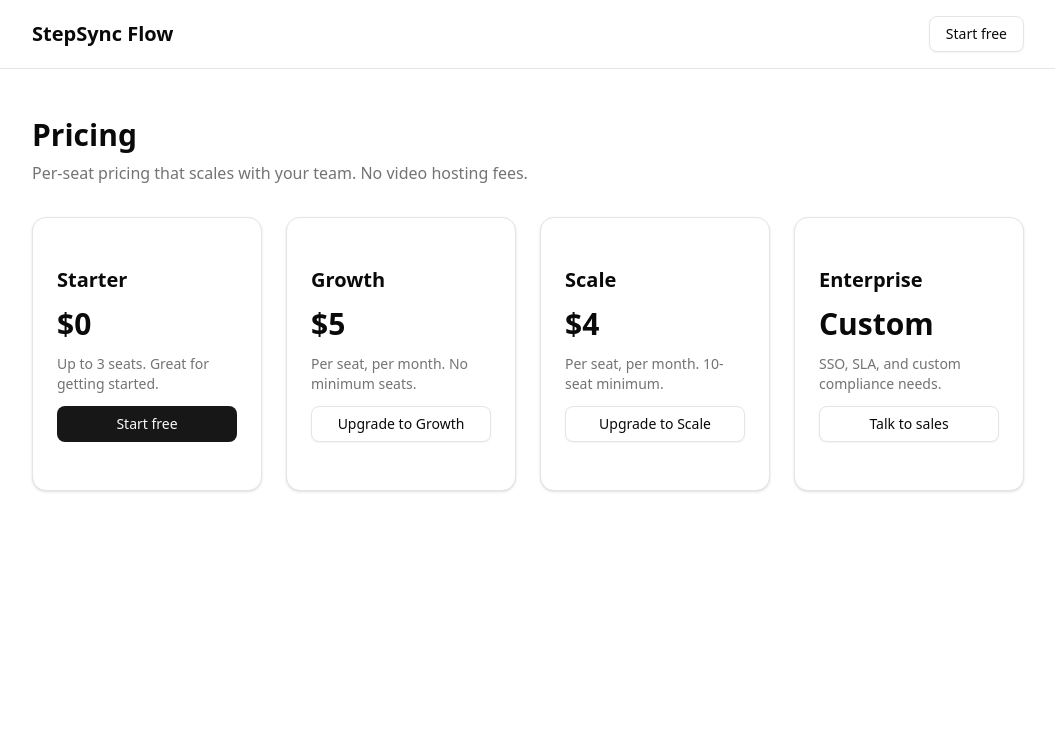
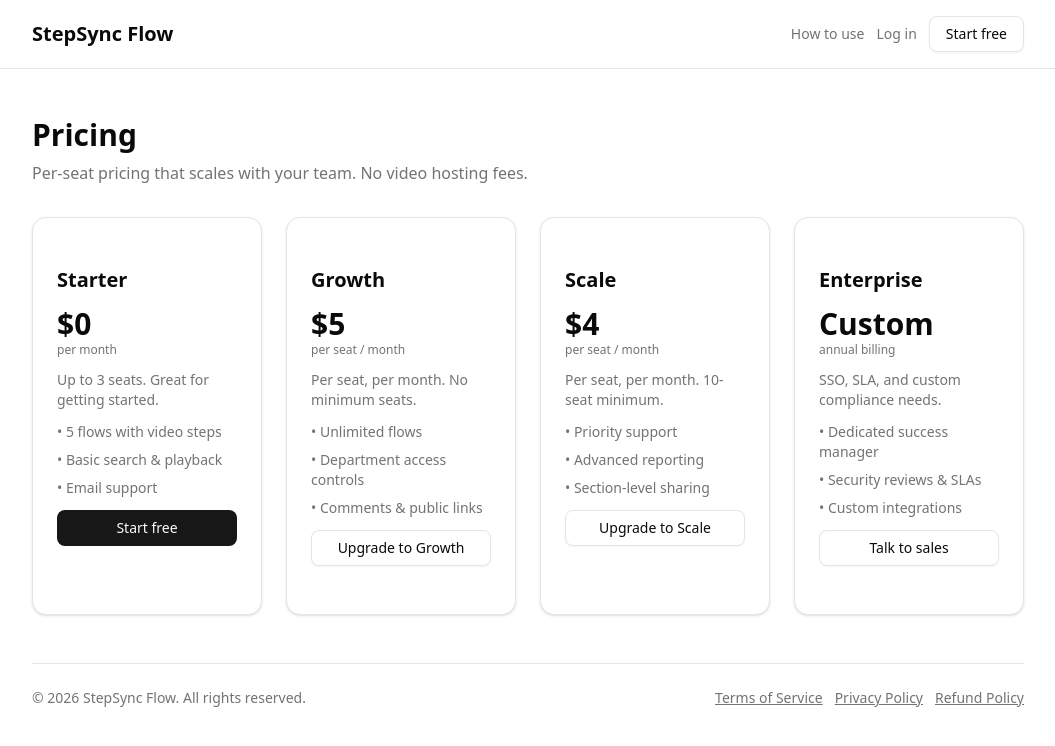
Before and after one commit to iamqasimrasool/stepsyncflow, a Next.js app: page /pricing in a window 1280 px wide. Shown: the top 746 px of the page, without its empty margins (112-1167 px from the left). Built offline with nearby package versions, Linux system fonts and the light colour scheme.

Commit message:
Update marketing pages and policies.
Adds how-to-use, privacy, and refund pages, updates footer links, and enriches pricing plan details.

```diff
--- /dev/null
+++ b/src/app/how-to-use/page.tsx
@@ -0,0 +1,76 @@
+import Link from "next/link";
+import { Card, CardContent } from "@/components/ui/card";
+
+const steps = [
+  {
+    title: "Create a workspace",
+    body: "Sign up and invite teammates to your workspace.",
+  },
+  {
+    title: "Add a flow",
+    body: "Upload a YouTube link, add steps with timestamps, and publish.",
+  },
+  {
+    title: "Assign departments",
+    body: "Control who can view or edit each flow with department access.",
+  },
+  {
+    title: "Share and track",
+    body: "Use public links or sections to share and keep teams aligned.",
+  },
+];
+
+export default function HowToUsePage() {
+  return (
+    <div className="min-h-screen bg-background">
+      <header className="border-b">
+        <div className="mx-auto flex w-full max-w-5xl items-center justify-between px-4 py-4">
+          <Link href="/" className="text-xl font-semibold">
+            StepSync Flow
+          </Link>
+          <div className="flex items-center gap-3">
+            <Link href="/pricing" className="text-sm text-muted-foreground">
+              Pricing
+            </Link>
+            <Link href="/login" className="text-sm text-muted-foreground">
+              Log in
+            </Link>
+            <Link href="/signup" className="text-sm font-medium">
+              Start free
+            </Link>
+          </div>
+        </div>
+      </header>
+
+      <main className="mx-auto w-full max-w-5xl space-y-10 px-4 py-12">
+        <div className="space-y-2">
+          <h1 className="text-3xl font-semibold">How to use StepSync Flow</h1>
+          <p className="text-sm text-muted-foreground">
+            A quick guide to get your SOPs live in minutes.
+          </p>
+        </div>
+
+        <section className="grid gap-4 md:grid-cols-2">
+          {steps.map((step, index) => (
+            <Card key={step.title}>
+              <CardContent className="space-y-2 p-5">
+                <p className="text-xs font-semibold text-muted-foreground">
+                  Step {index + 1}
+                </p>
+                <h2 className="text-lg font-semibold">{step.title}</h2>
+                <p className="text-sm text-muted-foreground">{step.body}</p>
+              </CardContent>
+            </Card>
+          ))}
+        </section>
+
+        <section className="rounded-2xl border bg-muted/30 p-6">
+          <h2 className="text-lg font-semibold">Need help?</h2>
+          <p className="mt-2 text-sm text-muted-foreground">
+            Reach out to hello@stepsyncflow.com and we will get you set up.
+          </p>
+        </section>
+      </main>
+    </div>
+  );
+}
--- a/src/app/page.tsx
+++ b/src/app/page.tsx
@@ -14,6 +14,12 @@ export default function Home() {
             StepSync Flow
           </Link>
           <div className="flex items-center gap-3">
+            <Link href="/how-to-use" className="text-sm text-muted-foreground">
+              How to use
+            </Link>
+            <Link href="/pricing" className="text-sm text-muted-foreground">
+              Pricing
+            </Link>
             <Link href="/login" className="text-sm text-muted-foreground">
               Log in
             </Link>
@@ -100,9 +106,17 @@ export default function Home() {
         <footer className="border-t pt-8 text-sm text-muted-foreground">
           <div className="flex flex-col items-start justify-between gap-3 sm:flex-row sm:items-center">
             <p>© 2026 StepSync Flow. All rights reserved.</p>
-            <Link href="/terms" className="underline">
-              Terms of Service
-            </Link>
+            <div className="flex flex-wrap gap-3">
+              <Link href="/terms" className="underline">
+                Terms of Service
+              </Link>
+              <Link href="/privacy" className="underline">
+                Privacy Policy
+              </Link>
+              <Link href="/refund" className="underline">
+                Refund Policy
+              </Link>
+            </div>
           </div>
         </footer>
       </main>
--- a/src/app/pricing/page.tsx
+++ b/src/app/pricing/page.tsx
@@ -10,9 +10,17 @@ export default function PricingPage() {
           <Link href="/" className="text-xl font-semibold">
             StepSync Flow
           </Link>
+          <div className="flex items-center gap-3">
+            <Link href="/how-to-use" className="text-sm text-muted-foreground">
+              How to use
+            </Link>
+            <Link href="/login" className="text-sm text-muted-foreground">
+              Log in
+            </Link>
             <Button asChild variant="outline">
               <Link href="/signup">Start free</Link>
             </Button>
+          </div>
         </div>
       </header>
 
@@ -25,10 +33,18 @@ export default function PricingPage() {
           <Card>
             <CardContent className="space-y-3 p-6">
               <h2 className="text-xl font-semibold">Starter</h2>
+              <div>
                 <p className="text-3xl font-semibold">$0</p>
+                <p className="text-xs text-muted-foreground">per month</p>
+              </div>
               <p className="text-sm text-muted-foreground">
                 Up to 3 seats. Great for getting started.
               </p>
+              <ul className="space-y-2 text-sm text-muted-foreground">
+                <li>• 5 flows with video steps</li>
+                <li>• Basic search & playback</li>
+                <li>• Email support</li>
+              </ul>
               <Button className="w-full" asChild>
                 <Link href="/signup">Start free</Link>
               </Button>
@@ -37,10 +53,18 @@ export default function PricingPage() {
           <Card>
             <CardContent className="space-y-3 p-6">
               <h2 className="text-xl font-semibold">Growth</h2>
+              <div>
                 <p className="text-3xl font-semibold">$5</p>
+                <p className="text-xs text-muted-foreground">per seat / month</p>
+              </div>
               <p className="text-sm text-muted-foreground">
                 Per seat, per month. No minimum seats.
               </p>
+              <ul className="space-y-2 text-sm text-muted-foreground">
+                <li>• Unlimited flows</li>
+                <li>• Department access controls</li>
+                <li>• Comments & public links</li>
+              </ul>
               <Button className="w-full" variant="outline" asChild>
                 <Link href="/signup">Upgrade to Growth</Link>
               </Button>
@@ -49,10 +73,18 @@ export default function PricingPage() {
           <Card>
             <CardContent className="space-y-3 p-6">
               <h2 className="text-xl font-semibold">Scale</h2>
+              <div>
                 <p className="text-3xl font-semibold">$4</p>
+                <p className="text-xs text-muted-foreground">per seat / month</p>
+              </div>
               <p className="text-sm text-muted-foreground">
                 Per seat, per month. 10-seat minimum.
               </p>
+              <ul className="space-y-2 text-sm text-muted-foreground">
+                <li>• Priority support</li>
+                <li>• Advanced reporting</li>
+                <li>• Section-level sharing</li>
+              </ul>
               <Button className="w-full" variant="outline" asChild>
                 <Link href="/signup">Upgrade to Scale</Link>
               </Button>
@@ -61,16 +93,40 @@ export default function PricingPage() {
           <Card>
             <CardContent className="space-y-3 p-6">
               <h2 className="text-xl font-semibold">Enterprise</h2>
+              <div>
                 <p className="text-3xl font-semibold">Custom</p>
+                <p className="text-xs text-muted-foreground">annual billing</p>
+              </div>
               <p className="text-sm text-muted-foreground">
                 SSO, SLA, and custom compliance needs.
               </p>
+              <ul className="space-y-2 text-sm text-muted-foreground">
+                <li>• Dedicated success manager</li>
+                <li>• Security reviews & SLAs</li>
+                <li>• Custom integrations</li>
+              </ul>
               <Button className="w-full" variant="outline" asChild>
                 <Link href="mailto:hello@stepsyncflow.com">Talk to sales</Link>
               </Button>
             </CardContent>
           </Card>
         </div>
+        <footer className="mt-12 border-t pt-6 text-sm text-muted-foreground">
+          <div className="flex flex-col items-start justify-between gap-3 sm:flex-row sm:items-center">
+            <p>© 2026 StepSync Flow. All rights reserved.</p>
+            <div className="flex flex-wrap gap-3">
+              <Link href="/terms" className="underline">
+                Terms of Service
+              </Link>
+              <Link href="/privacy" className="underline">
+                Privacy Policy
+              </Link>
+              <Link href="/refund" className="underline">
+                Refund Policy
+              </Link>
+            </div>
+          </div>
+        </footer>
       </main>
     </div>
   );
--- /dev/null
+++ b/src/app/privacy/page.tsx
@@ -0,0 +1,57 @@
+import Link from "next/link";
+
+export default function PrivacyPolicyPage() {
+  return (
+    <div className="min-h-screen bg-background">
+      <header className="border-b">
+        <div className="mx-auto flex w-full max-w-5xl items-center justify-between px-4 py-4">
+          <Link href="/" className="text-xl font-semibold">
+            StepSync Flow
+          </Link>
+          <div className="flex items-center gap-3">
+            <Link href="/how-to-use" className="text-sm text-muted-foreground">
+              How to use
+            </Link>
+            <Link href="/pricing" className="text-sm text-muted-foreground">
+              Pricing
+            </Link>
+            <Link href="/login" className="text-sm text-muted-foreground">
+              Log in
+            </Link>
+            <Link href="/signup" className="text-sm font-medium">
+              Start free
+            </Link>
+          </div>
+        </div>
+      </header>
+
+      <main className="mx-auto w-full max-w-5xl space-y-6 px-4 py-12">
+        <h1 className="text-3xl font-semibold">Privacy Policy</h1>
+        <p className="text-sm text-muted-foreground">
+          This policy explains how StepSync Flow collects, uses, and protects your data.
+        </p>
+        <section className="space-y-3 text-sm text-muted-foreground">
+          <h2 className="text-base font-semibold text-foreground">What we collect</h2>
+          <p>
+            Account details, workspace data, and usage analytics needed to deliver the service.
+          </p>
+          <p>
+            We do not sell your data. We only use it to operate, secure, and improve StepSync Flow.
+          </p>
+        </section>
+        <section className="space-y-3 text-sm text-muted-foreground">
+          <h2 className="text-base font-semibold text-foreground">How we use data</h2>
+          <p>
+            Data is used to authenticate users, store SOPs, enable collaboration, and provide support.
+          </p>
+        </section>
+        <section className="space-y-3 text-sm text-muted-foreground">
+          <h2 className="text-base font-semibold text-foreground">Your choices</h2>
+          <p>
+            You can request access, export, or deletion of your data by contacting support.
+          </p>
+        </section>
+      </main>
+    </div>
+  );
+}
--- /dev/null
+++ b/src/app/refund/page.tsx
@@ -0,0 +1,54 @@
+import Link from "next/link";
+
+export default function RefundPolicyPage() {
+  return (
+    <div className="min-h-screen bg-background">
+      <header className="border-b">
+        <div className="mx-auto flex w-full max-w-5xl items-center justify-between px-4 py-4">
+          <Link href="/" className="text-xl font-semibold">
+            StepSync Flow
+          </Link>
+          <div className="flex items-center gap-3">
+            <Link href="/how-to-use" className="text-sm text-muted-foreground">
+              How to use
+            </Link>
+            <Link href="/pricing" className="text-sm text-muted-foreground">
+              Pricing
+            </Link>
+            <Link href="/login" className="text-sm text-muted-foreground">
+              Log in
+            </Link>
+            <Link href="/signup" className="text-sm font-medium">
+              Start free
+            </Link>
+          </div>
+        </div>
+      </header>
+
+      <main className="mx-auto w-full max-w-5xl space-y-6 px-4 py-12">
+        <h1 className="text-3xl font-semibold">Refund Policy</h1>
+        <p className="text-sm text-muted-foreground">
+          We want you to feel confident using StepSync Flow. Here is how refunds work.
+        </p>
+        <section className="space-y-3 text-sm text-muted-foreground">
+          <h2 className="text-base font-semibold text-foreground">Monthly plans</h2>
+          <p>
+            You can cancel anytime. Charges are not refunded for partial months.
+          </p>
+        </section>
+        <section className="space-y-3 text-sm text-muted-foreground">
+          <h2 className="text-base font-semibold text-foreground">Annual plans</h2>
+          <p>
+            Annual subscriptions are refundable within 30 days of purchase.
+          </p>
+        </section>
+        <section className="space-y-3 text-sm text-muted-foreground">
+          <h2 className="text-base font-semibold text-foreground">How to request</h2>
+          <p>
+            Contact support at hello@stepsyncflow.com with your workspace details.
+          </p>
+        </section>
+      </main>
+    </div>
+  );
+}
```
Lines whose indentation alone changed are shown as unchanged.
